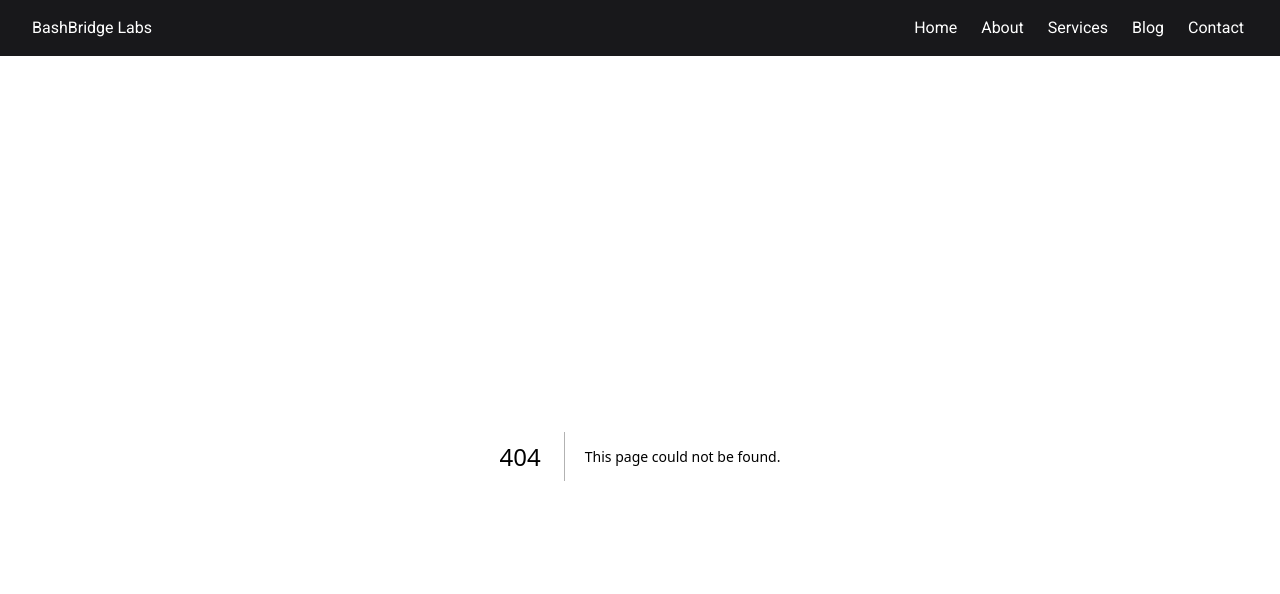
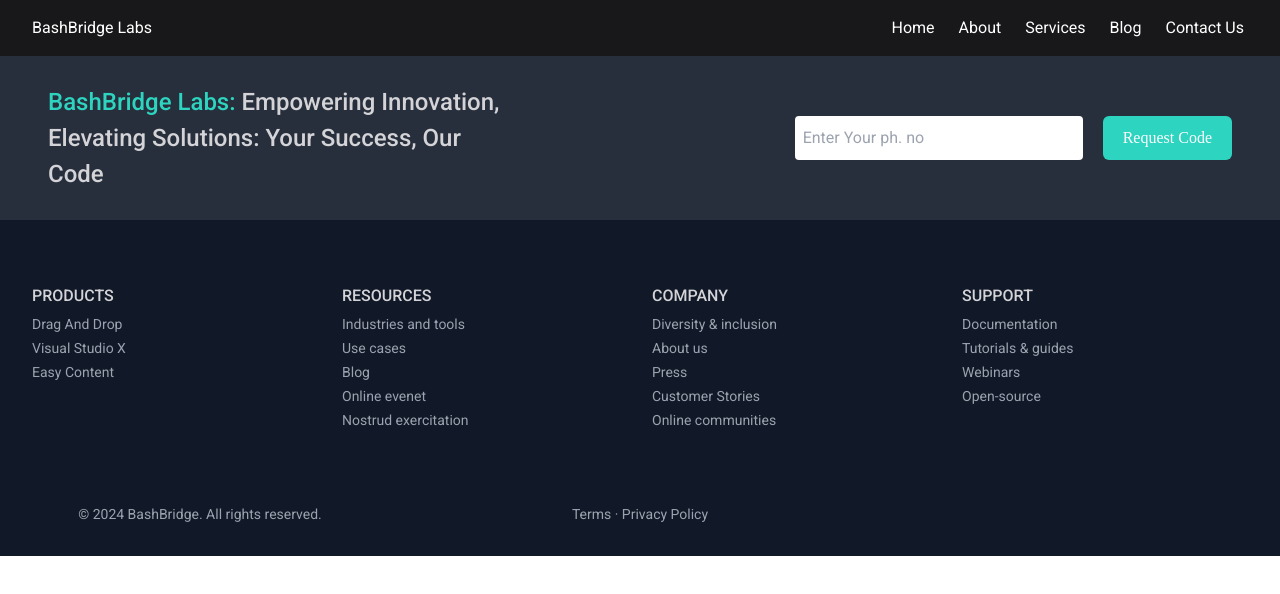
Before and after one commit to bashBridge-Labs/site, a Next.js app: page /contact in a window 1280 px wide. Before the commit this address had no page. Shown: the top 594 px of the page. Built offline with nearby package versions, Linux system fonts and the light colour scheme.

Commit message:
contact us page typeform

```diff
--- /dev/null
+++ b/app/contact/page.js
@@ -0,0 +1,11 @@
+import React from 'react'
+
+export default function page() {
+  return (
+    <div>
+
+        <div data-tf-live="01HN2F5DC5TG8C2W65SDCSXFEH"></div><script src="//embed.typeform.com/next/embed.js"></script>
+
+    </div>
+  )
+}
--- a/app/layout.js
+++ b/app/layout.js
@@ -1,6 +1,7 @@
 import { Roboto } from "next/font/google";
 import "./globals.css";
 import Navbar from "@/components/navbar";
+import Footer from "@/components/Footer/footer";
 const roboto = Roboto({
   weight: ["400","500", "700","900"],
   style: ["normal", "italic"],
@@ -19,6 +20,7 @@ export default function RootLayout({ children }) {
       <body className={`${roboto.className} px-`}>
         <Navbar />
         {children}
+        <Footer/>
       </body>
     </html>
   );
--- a/components/navbar.jsx
+++ b/components/navbar.jsx
@@ -39,16 +39,16 @@ export default function Navbar() {
                 Services
               </a>
               <a
-                href="/"
+                href="https://dibakarbera01.blogspot.com"
                 className="text-white hover:bg-white hover:text-black rounded-lg p-1"
               >
                 Blog
               </a>
               <a
-                href="/"
+                href="/contact"
                 className="text-white hover:bg-white hover:text-black rounded-lg p-1"
               >
-                Contact
+                Contact Us
               </a>
             </div>
           </div>
```
